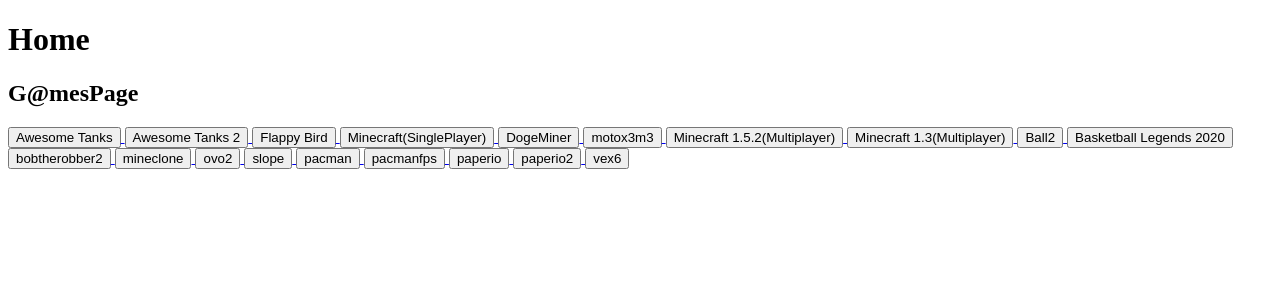
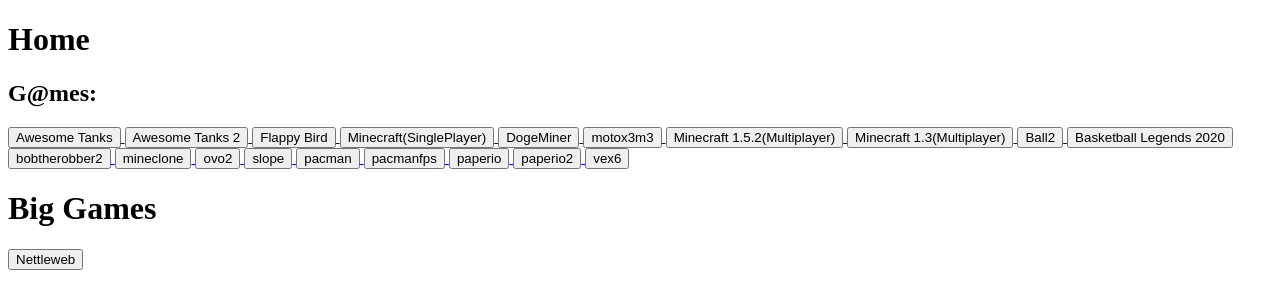
Before and after one commit to PeterFile64/TBG, a plain HTML site: page index.html in a window 1280 px wide. Drawn offline with Linux system fonts and the light colour scheme.

Commit message:
Update index.html

```diff
--- a/index.html
+++ b/index.html
@@ -3,7 +3,7 @@
 <head> <title> Pro Gaemers </title> </head>
 
 <body> <h1> Home </h1>
-<h2>G@mesPage</h2>
+<h2>G@mes:</h2>
 
 <a href="awesometanks/index.html">
     <button>Awesome Tanks</button>
@@ -80,6 +80,12 @@
                                                                                     <a href="vex6/index.html">
                                                                                         <button>vex6</button>
                                                                                         </a>
+<h1>Big Games</h1>
+                                                                                        <a href="Page2.html">
+                                                                                            <button>Nettleweb</button>
+                                                                                            </a>
+
+
 
 </body>
 </html>
```
